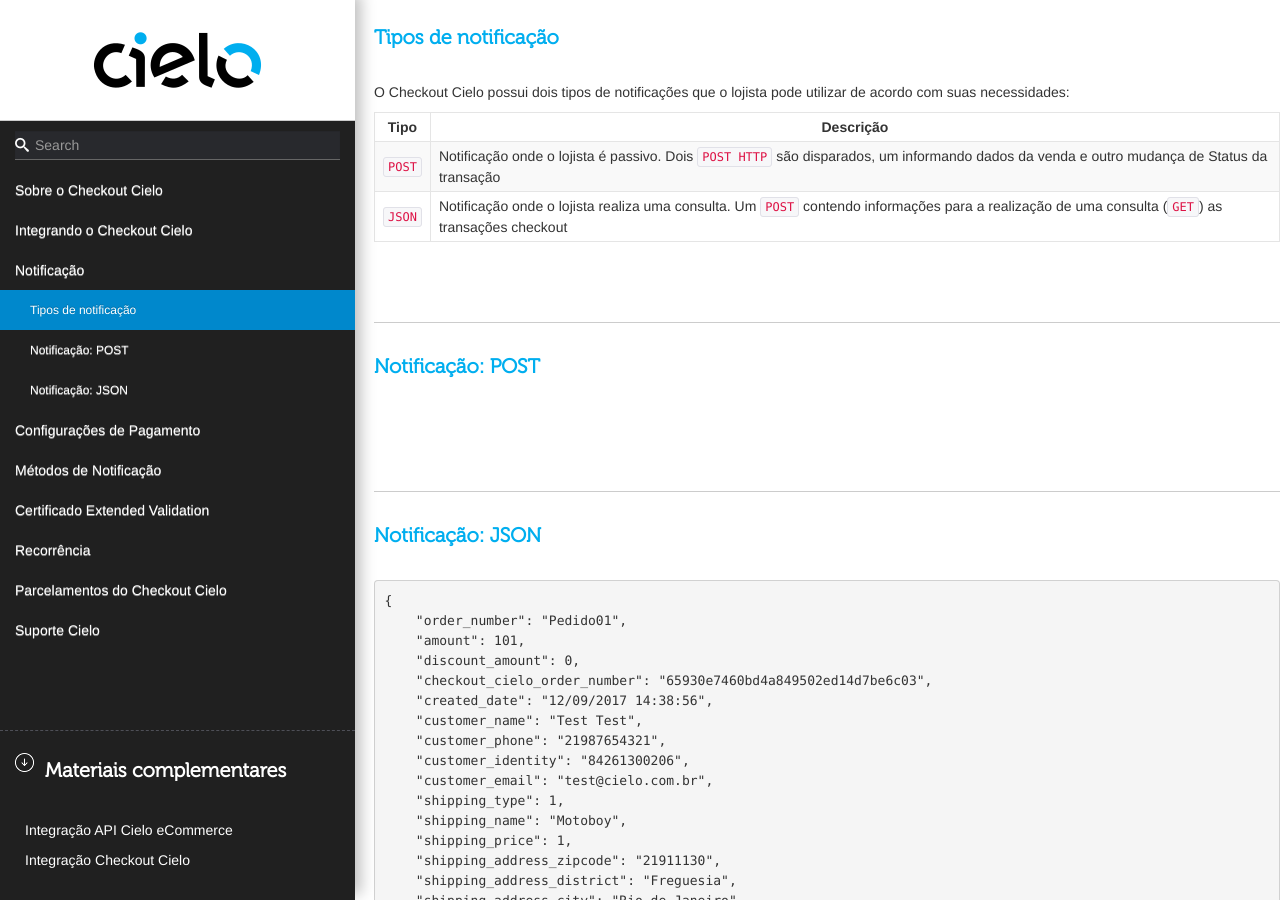
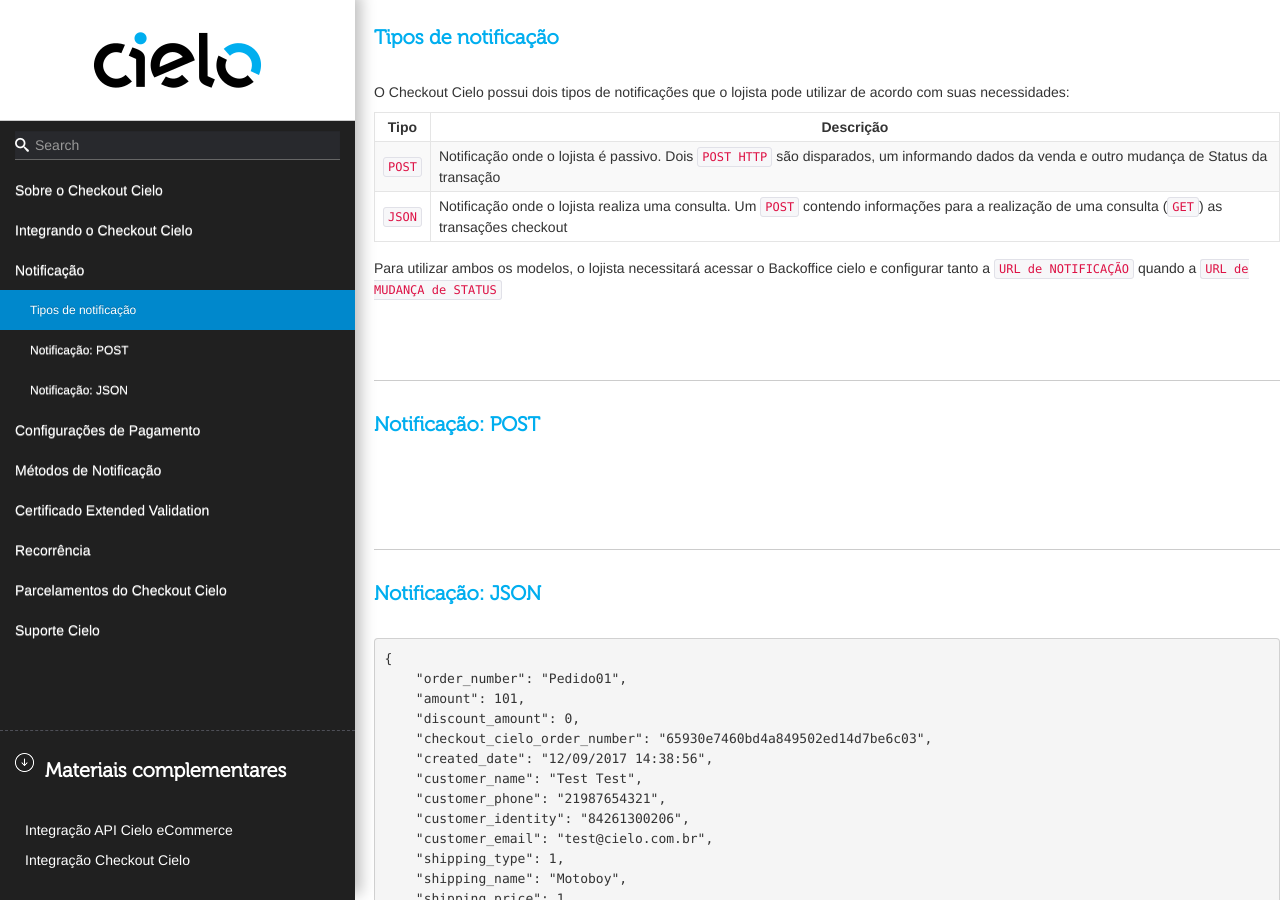
Before and after one commit to DeveloperCielo/Tutorial, a Jekyll site: the page built from _posts/2017-08-25-Checkout.md, in a window 1280 px wide and 900 px high, scrolled down 24869 px. Built offline with Jekyll 4.4.1, drawn with Linux system fonts in a browser that asks for light colours; some web fonts are replaced.

Commit message:
Updated '_posts/2017-08-25-Checkout.md' via CloudCannon

```diff
--- a/_posts/2017-08-25-Checkout.md
+++ b/_posts/2017-08-25-Checkout.md
@@ -853,6 +853,11 @@
 |`POST`| Notificação onde o lojista é passivo. Dois `POST HTTP` são disparados, um informando dados da venda e outro mudança de Status da transação|
 |`JSON`| Notificação onde o lojista realiza uma consulta. Um `POST` contendo informações para a realização de uma consulta (`GET`) as transações checkout |
 
+Para utilizar ambos os modelos, o lojista necessitará acessar o Backoffice cielo e configurar tanto a `URL de NOTIFICAÇÃO` quando a `URL de MUDANÇA de STATUS`
+
+
+
+
 
 ## Notificação: POST
 
```
